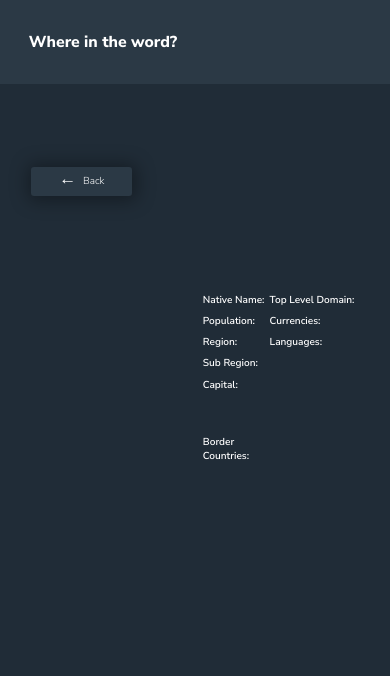
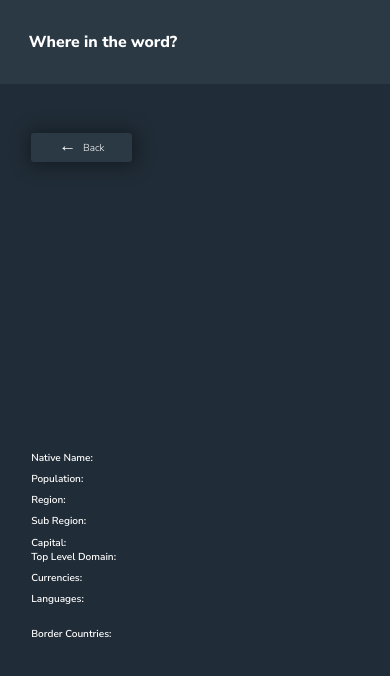
Before and after one commit to FedericoWalovnik/rest-countries-api, a website with bundled scripts: page src/details.html in a window 390 px wide. Built offline with nearby package versions, Linux system fonts and the light colour scheme; no server answers.

Commit message:
responsive done

```diff
--- a/src/sass/components/_country-list.scss
+++ b/src/sass/components/_country-list.scss
@@ -1,7 +1,12 @@
 .country-list {
   display: grid;
-  grid-template-columns: repeat(auto-fit, minmax(25rem, 1fr));
+  grid-template-columns: repeat(auto-fit, minmax(20rem, 27rem));
   gap: 8rem;
+  justify-content: space-between;
+
+  @include respond(phone) {
+    grid-template-columns: repeat(auto-fit, minmax(20rem, 1fr));
+  }
 
   &__card {
     background-color: $DarkBlueElements;
--- a/src/sass/layout/_details.scss
+++ b/src/sass/layout/_details.scss
@@ -2,22 +2,44 @@
   display: flex;
   justify-content: space-between;
   font-weight: 600;
+
+  @include respond(tab-port) {
+    flex-direction: column;
+    justify-content: center;
+  }
 
   &__flag {
     height: 45vh;
     width: 35vw;
     background-position: center;
     background-size: cover;
+
+    @include respond(tab-port) {
+      width: 80vw;
+      height: 25vh;
+    }
   }
 
   &__data {
     width: 40vw;
+
+    @include respond(tab-port) {
+      flex-direction: column;
+      justify-content: center;
+      width: 80vw;
+      margin-top: 2rem;
+    }
   }
 
   &__info {
     margin-top: 2rem;
     display: flex;
     justify-content: space-between;
+
+    @include respond(tab-port) {
+      flex-direction: column;
+      justify-content: center;
+    }
   }
 
   &__thin {
@@ -32,6 +54,11 @@
   &__border-countries-container {
     display: flex;
     margin-top: 6rem;
+
+    @include respond(tab-port) {
+      flex-direction: column;
+      margin-top: 3rem;
+    }
   }
 
   &__border-countries-container p {
@@ -44,6 +71,17 @@
     display: grid;
     grid-template-columns: repeat(4, 1fr);
     gap: 1rem;
+
+    @include respond(phone) {
+      grid-template-columns: repeat(3, 1fr);
+      margin-top: 1rem;
+      flex: 0 0 100%;
+    }
+
+    @include respond(tab-port) {
+      margin-top: 1rem;
+      flex: 0 0 100%;
+    }
   }
 
   &__border-country {
@@ -58,6 +96,10 @@
   display: flex;
   align-items: center;
   height: 23vh;
+
+  @include respond(tab-port) {
+    height: 15vh;
+  }
 }
 
 .backButton {
```
Also changed, not shown: src/css/style.css.
